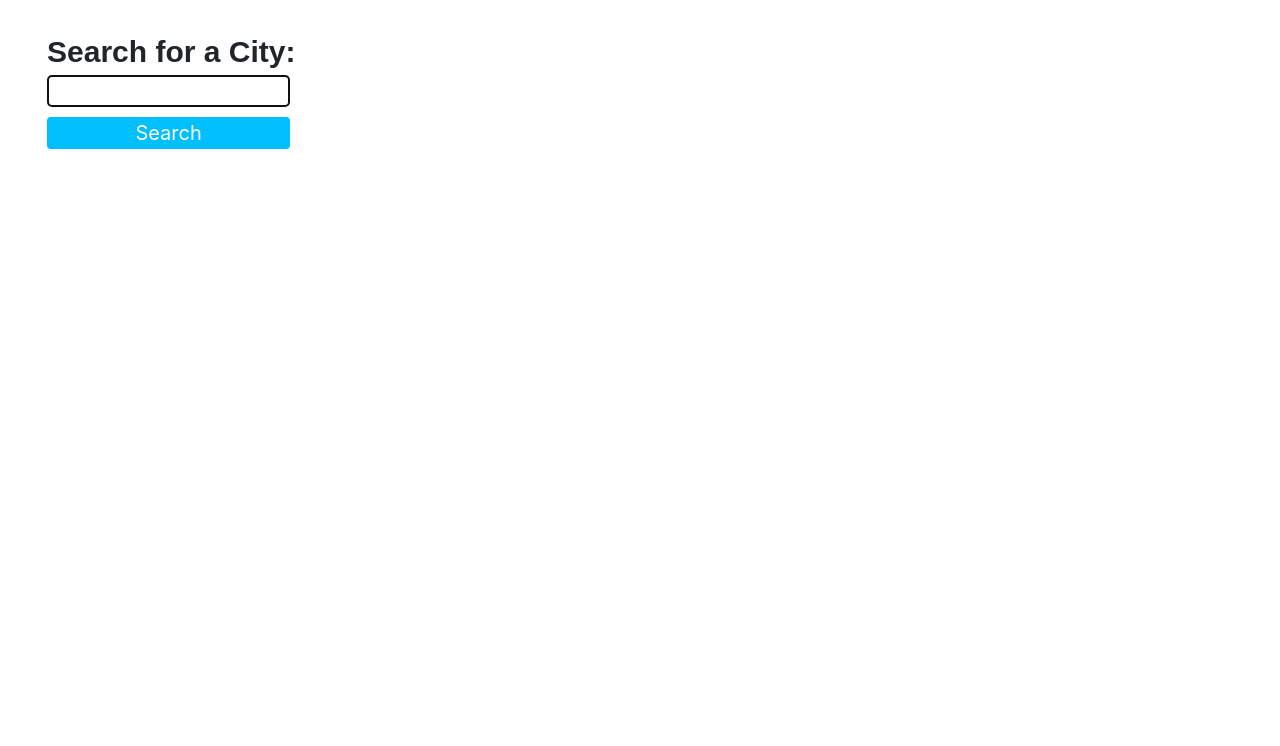
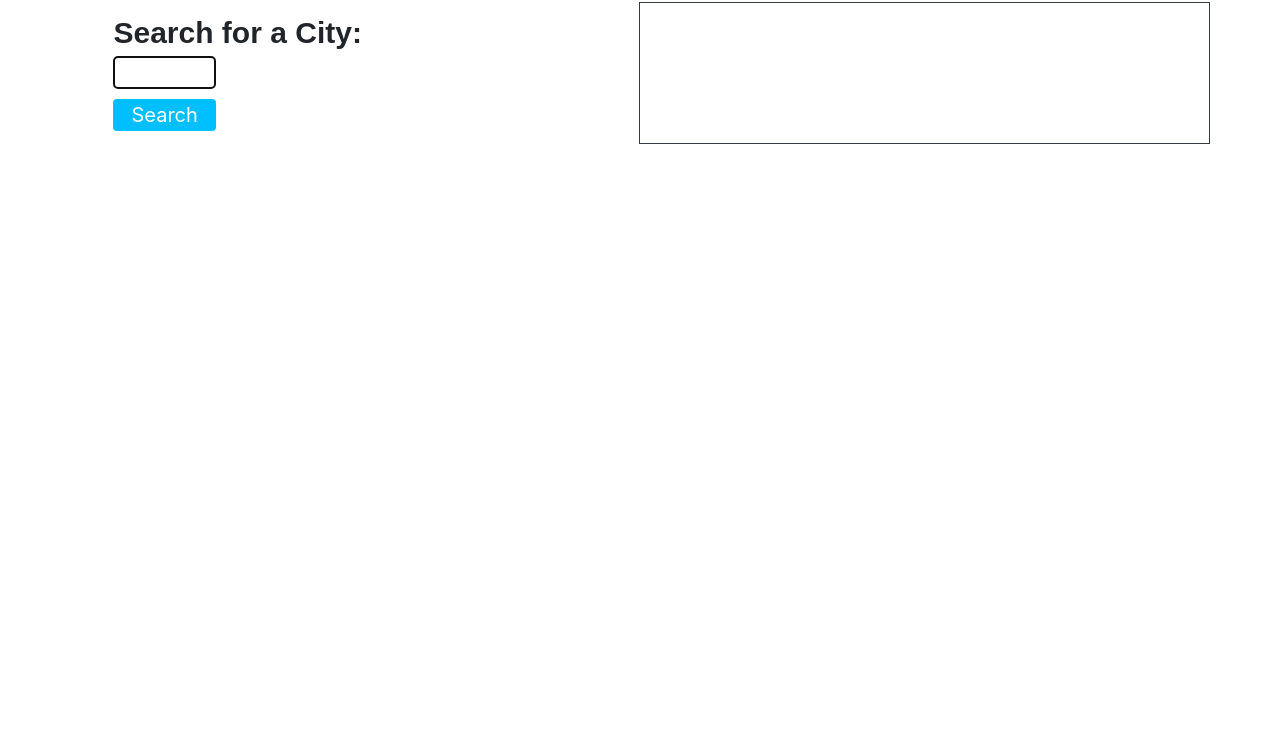
Before and after one commit to haleytelega/Weather-Dashboard, a plain HTML site: page index.html in a window 1280 px wide. Shown: the part 54-800 px from the top of the page. Drawn offline with nearby package versions, Linux system fonts and the light colour scheme.

Commit message:
added another column for current day weather

```diff
--- a/index.html
+++ b/index.html
@@ -18,12 +18,19 @@
     </header>
 
     <main>
-        <div class="card border-0">
-        <form class="card-body">
-            <label class="col city-search" for="city">Search for a City:</label>
-            <input name="city" id="city" type="text" autofocus="true" class="city-input rounded" />
-            <button type="submit" class="btn">Search</button>
-        </form>
+        <div class="container">
+            <div class="row">
+                <div class="col card border-0">
+                    <form class="card-body">
+                        <label class="col city-search" for="city">Search for a City:</label>
+                        <input name="city" id="city" type="text" autofocus="true" class="city-input rounded" />
+                        <button type="submit" class="btn">Search</button>
+                    </form>
+                </div>
+                <div class="col-sm border border-dark">
+
+                </div>
+            </div>
         </div>
     </main>
 
```
